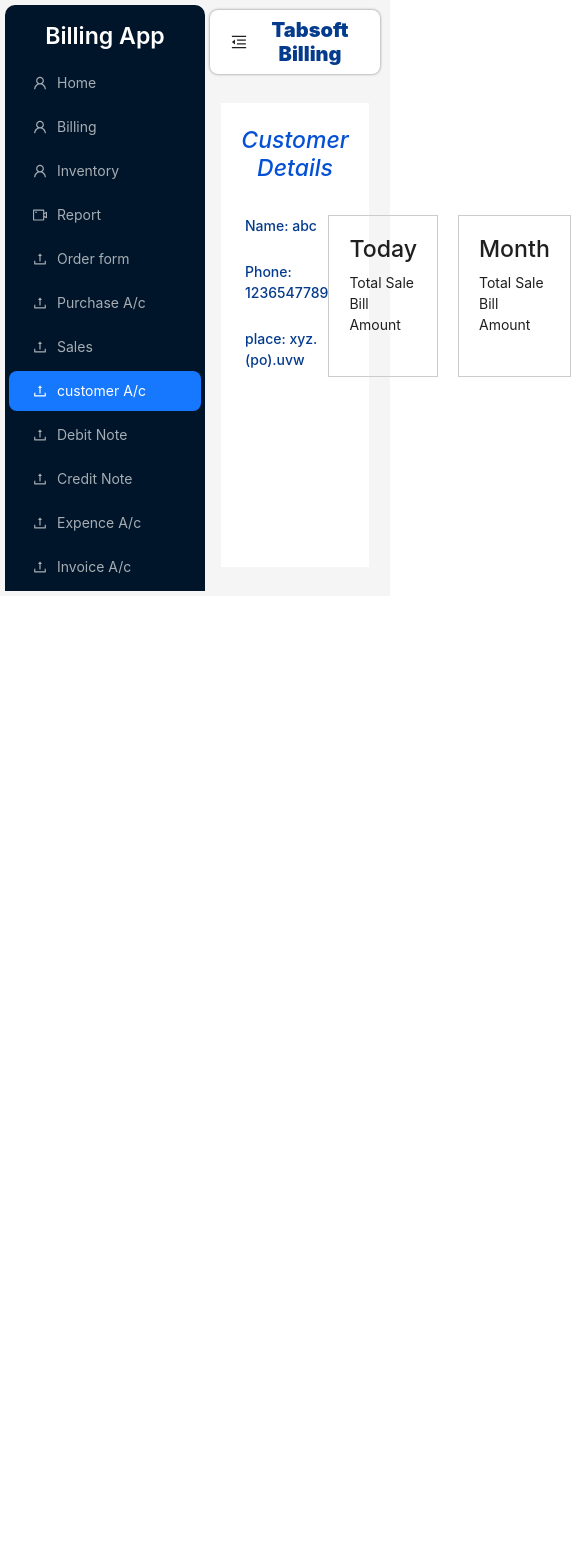
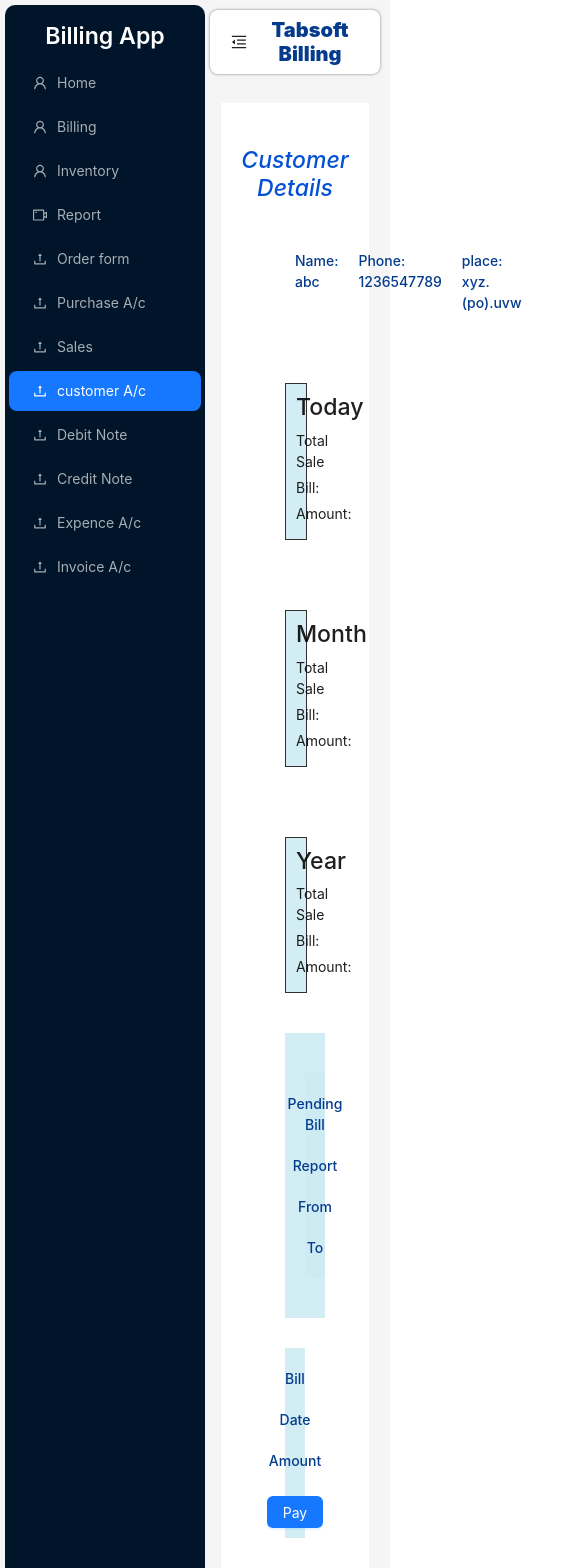
Before and after one commit to ablecj/Inventory-App, a React (Vite) app in the folder frontend/: page /customer-details in a window 390 px wide. Shown: the top 1568 px of the page, 585 px wide, since content can reach past the window. Before the commit the page ends 844 px from the top, so only its background shows below. Built offline with nearby package versions, Linux system fonts and the light colour scheme.

Commit message:
need to change the css for some pages

```diff
--- a/frontend/src/pages/CustomerDetails.jsx
+++ b/frontend/src/pages/CustomerDetails.jsx
@@ -2,12 +2,13 @@
 import React from "react";
 import DefaultLayout from "../components/DefaultLayout";
 import "../styles/CustomerDetails.css";
+import { Button } from "antd";
 
 const CustomerDetails = () => {
   const cardData = [
-    { title: "Today", content: ["Total Sale", "Bill", "Amount"] },
-    { title: "Month", content: ["Total Sale", "Bill", "Amount"] },
-    { title: "Year", content: ["Total Sale", "Bill", "Amount"] },
+    { title: "Today", content: ["Total Sale", "Bill:", "Amount:"] },
+    { title: "Month", content: ["Total Sale", "Bill:", "Amount:"] },
+    { title: "Year", content: ["Total Sale", "Bill:", "Amount:"] },
   ];
 
   return (
@@ -36,6 +37,20 @@
               ))}
             </div>
           </div>
+          <div className="customer-report">
+                <div className="customer-report-content">
+                  <p>Pending Bill </p>
+                  <p>Report </p>
+                  <p> From </p>
+                  <p> To</p>
+                </div>
+          </div>
+          <div className="customer-report-footer">
+              <p>Bill</p>
+              <p>Date</p>
+              <p>Amount</p>
+              <Button type="primary">Pay</Button>
+          </div>
         </div>
       </div>
     </DefaultLayout>
--- a/frontend/src/pages/PurchaseAccount.jsx
+++ b/frontend/src/pages/PurchaseAccount.jsx
@@ -116,7 +116,7 @@
                 </div>
               ))}
             </div>
-            {/* ... other content ... */}
+
 
           {/* pending bill */}
           <div className="pending-bill">
--- a/frontend/src/styles/DefaultStyle.css
+++ b/frontend/src/styles/DefaultStyle.css
@@ -53,3 +53,15 @@
     white-space: normal; /* Allow text to wrap onto new lines */
     overflow: hidden; /* Hide overflowing text */
   }
+
+
+/* mobile view */
+
+@media only screen and (max-width: 768px) {
+
+  .ant-layout.ant-layout-has-sider{
+    height: 100%;
+}
+
+
+}
--- a/frontend/src/styles/Home.css
+++ b/frontend/src/styles/Home.css
@@ -23,6 +23,7 @@
       width: 150px;
       display: flex;
       flex-direction: column;
+      height: fit-content;
 
     }
 
@@ -32,13 +33,3 @@
       width: 100%; /* Set cards to occupy full width */
     }
   }
-
-  /* .section {
-    padding: 20px;
-    background-color: #ffffff;
-    border-radius: 8px;
-    box-shadow: 0 0 5px rgba(0, 0, 0, 0.1);
-  }
-  .section:hover{
-    background-color: rgba(102, 98, 105, 0.313);
-  } */
--- a/frontend/src/styles/customerDetails.css
+++ b/frontend/src/styles/customerDetails.css
@@ -1,66 +1,189 @@
-.customer-details-container{
-    height: 100%;
+/* Common styles */
+.customer-details-container {
+  display: flex;
+  flex-direction: column;
+  align-items: center;
   width: 100%;
+  padding: 20px;
 }
 
-.customerdetail-heading{
-    display: flex;
-    justify-content: center;
-    align-items: center;
-}
-.customerdetail-heading h4{
-    display: flex;
-    text-align: center;
-    justify-content: center;
+.customerdetail-heading h4 {
   color: rgb(5, 81, 213);
   font-size: 23px;
   font-style: italic;
+  text-align: center;
 }
 
-/* .customerdetails{
-    margin-top: 25px;
-
-}
-.customerdetails p{
-    margin: 5px;
-    color:#043b8d;
-    font-weight: 500;
-    font-size: 14px;
-} */
-/* .customerdetail-content{
-    display: flex;
-    margin: 20px;
-} */
-
-.customerdetail-content {
-    margin-top: 25px;
-    display: flex;
-    /* justify-content: space-between; */
-    align-items: flex-start; /* Align items at the start of the cross axis */
+.customerdetail-content,
+.customer-report {
+  width: 100%;
+  max-width: 800px;
+  padding: 20px;
+  margin-bottom: 20px;
 }
 
-  .customerdetails{
-    flex-basis: 35%;
+.customerdetails {
+  display: flex;
+  justify-content: space-around;
+  margin: 20px 0 20px 0;
+  /* flex-direction: column;
+  gap: 25px; */
 }
-  .customerdetails p{
-    margin-bottom: 25px;
-    color:#043b8d;
+
+.customerdetails p {
+  margin: 0 10px 0 10px;
+  color: #043b8d;
   font-weight: 500;
   font-size: 14px;
 }
+
 .customertable {
   display: flex;
-    flex-basis: 55%; /* Adjust the width of each column as needed */
+  flex-wrap: wrap;
+  gap: 20px;
 }
 
 .customertable-content {
+  width: 100%;
   display: flex;
-    /* Arrange cards vertically */
-    gap: 20px; /* Add space between cards */
+  flex-wrap: wrap;
+  gap: 20px;
 }
 
 .customertable-card {
-    border: 1px solid #ccc;
+  flex: 1 0 100px; /* Adjust card width as needed */
+  background-color: rgba(206, 236, 244, 0.916);
+  border: 1px solid #302f2f;
+  padding: 10px;
+  transition: box-shadow 0.3s ease;
+  box-shadow: none;
+  margin-top: 30px;
+}
+
+.customertable-card:hover {
+  box-shadow: 0 10px 15px 0 rgba(0, 0, 0, 0.7);
+}
+
+.customercard-content p {
+  margin: 5px 0;
+}
+
+/* Customer report styles */
+.customer-report {
+  display: flex;
+  flex-direction: column;
+  margin-top: 20px;
+  background-color: rgba(206, 236, 244, 0.916);
   padding: 20px;
-    /* Other styles for the card */
 }
+
+.customer-report-content {
+  display: flex;
+  justify-content: space-around;
+  margin: 20px 0 20px 0;
+  /* flex-direction: column;
+  gap: 10px; */
+}
+
+.customer-report-content p {
+  margin: 0;
+  color: #043b8d;
+  font-weight: 500;
+  font-size: 14px;
+}
+
+.customer-report-footer{
+  display: flex;
+ justify-content: space-around;
+  margin-top: 20px;
+  background-color: rgba(206, 236, 244, 0.916);
+  padding: 20px;
+}
+
+.customer-report-footer p{
+  margin: 0;
+  color: #043b8d;
+  font-weight: 500;
+  font-size: 14px;
+}
+
+
+
+
+
+
+
+
+
+
+
+
+
+/* Media query for mobile view */
+@media only screen and (max-width: 768px) {
+  .customer-details-container {
+    display: flex;
+    flex-direction: column; /* Stack items vertically */
+    align-items: center; /* Center items horizontally */
+  }
+  .customerdetail-content {
+    display: flex;
+    flex-direction: column;
+  }
+  .customertable {
+    flex-basis: 100%; /* Cards take up full width in mobile view */
+  }
+
+  .customertable-content {
+    flex-direction: column; /* Display cards vertically */
+  }
+
+  .customertable-card {
+    width: 100%;
+    margin-bottom: 20px; /* Add space between cards */
+  }
+
+
+    /* Stack customer details and cards vertically */
+    .customerdetails,
+    .customertable {
+      width: 100%; /* Take up full width */
+    }
+
+    .customerdetails p {
+      /* margin-bottom: 15px;  */
+      margin: 0 10px 0 10px;
+    }
+
+    .customertable {
+      margin-top: 20px; /* Add space between details and cards */
+    }
+
+    .customer-report-content,
+  .customer-report-footer {
+    display: flex;
+    flex-direction: column;
+    align-items: center; /* Align items to the center */
+    padding: 10px; /* Adjust padding for smaller screens */
+    background-color: rgba(206, 236, 244, 0.916);
+  }
+
+  /* customer content */
+
+  .customer-report-content p,
+  .customer-report-footer p {
+    margin: 10px 0; /* Adjust vertical margin for spacing */
+    color: #043b8d;
+    font-weight: 500;
+    font-size: 14px;
+    text-align: center; /* Center text */
+  }
+
+  .customer-report-footer {
+    margin-top: 10px; /* Adjust top margin */
+  }
+
+  .customer-report-footer button {
+    margin-top: 15px; /* Adjust space for the button */
+  }
+}
--- a/frontend/src/styles/purchaseAccount.css
+++ b/frontend/src/styles/purchaseAccount.css
@@ -1,15 +1,15 @@
-.purchase-accnt-container{
+.purchase-accnt-container {
   width: 100%;
   height: 100%;
   padding: 10px;
   overflow-x: auto; /* Enable horizontal scrolling */
 }
-.purchase-header{
+.purchase-header {
   display: flex;
   justify-content: center;
   align-items: center;
 }
-.purchase-header h4{
+.purchase-header h4 {
   display: flex;
   text-align: center;
   justify-content: center;
@@ -17,15 +17,14 @@
   font-size: 23px;
   font-style: italic;
 }
-.purchse-content{
+.purchse-content {
   width: 100%;
   height: fit-content;
 }
 /* list vendor drop-down */
-.dropdown-container{
+.dropdown-container {
   display: flex;
   justify-content: space-between;
-
 }
 /* Styles for the dropdown container */
 .list-vendor-dropdown {
@@ -57,7 +56,7 @@
 }
 
 /* select vendor drop down  */
-  .select-vendor-dropdown{
+.select-vendor-dropdown {
   display: inline-block;
   margin-bottom: 15px;
 }
@@ -89,7 +88,7 @@
   margin-bottom: 10px; /* Add spacing between rows */
   box-sizing: border-box; /* Include padding and border in width calculation */
 }
-  .card-container{
+.card-container {
   flex: 0 0 calc(33.33% - 20px);
 }
 .purchase-head {
@@ -104,15 +103,8 @@
   margin-right: 85px;
 }
 
-/* .Today,
-.Month,
-.Year {
-  width: calc(33.33% - 10px);
-  text-align: center;
-  margin-bottom: 10px;
-} */
 /* pending bill details */
-  .pending-bill{
+.pending-bill {
   position: relative;
   width: 100%;
   height: 100%;
@@ -121,7 +113,7 @@
 }
 
 /* purchase bill Table  */
-.pending-bill-table{
+.pending-bill-table {
   margin-top: 20px;
 }
 
@@ -141,46 +133,52 @@
     width: 100%; /* Make dropdowns full width on mobile */
     margin-bottom: 10px; /* Adjust margin for smaller spacing */
   }
-    .dropdown-container{
+  .dropdown-container {
     display: flex;
     flex-direction: column;
   }
 
   /* Adjustments for cards */
   .purchase-card-container {
+    flex-direction: row; /* Display cards in a row */
+    flex-wrap: wrap;
+    justify-content: center; /* Center cards horizontally */
+  }
+
+  .purchase-card {
+    flex: 0 0 auto;
+    width: 80px;
+    margin-right: 10px;
+  }
+  .purchase-head {
     display: flex;
     justify-content: space-between;
-      flex-wrap: wrap;
+    align-items: center; /* Align headings vertically */
+    margin-bottom: 10px;
   }
-    /* .horizontal-scroll-container {
+  .purchase-head h3 {
+    margin: 0;
+  }
+  .card-container {
     display: flex;
-      flex-direction: column;
     overflow-x: auto;
+    width: calc(100% - 20px); /* Adjust width to fit within the container */
+    margin: 0 auto;
   }
+  /* Align headings in a row */
   .Today,
   .Month,
   .Year {
-      flex-basis: calc(33.33% - 10px);
+    flex: 0 0 calc(33.33% - 20px);
+    margin: 0 5px;
     text-align: center;
-      margin-bottom: 10px;
-    } */
-    .purchase-card {
-      flex-basis: calc(33.33% - 10px); /* Adjust width for three columns with spacing */
-      margin-bottom: 10px; /* Add spacing between rows */
-    }
-
-    /* Adjustments for purchase head */
-    .purchase-head {
-      display: flex;
-      justify-content: space-between;
-      margin-bottom: 10px; /* Stack headings in a single column */
   }
 
   /* Adjustments for pending bill */
   .pending-bill {
     left: 0; /* Reset left position */
   }
-    .pending-bill-table{
+  .pending-bill-table {
     padding: 10px;
     overflow-x: auto;
   }
```
Also changed, not shown: frontend/src/styles/InventoryLayout.css (+0 -13 lines). Lines whose indentation alone changed are shown as unchanged.
